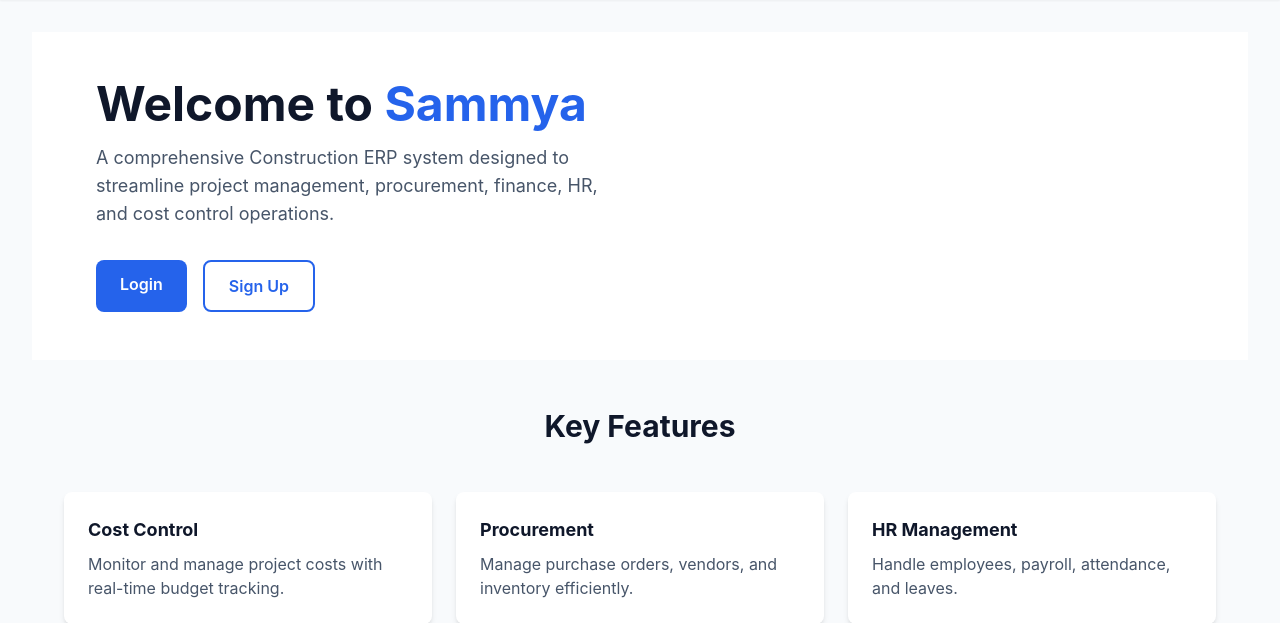
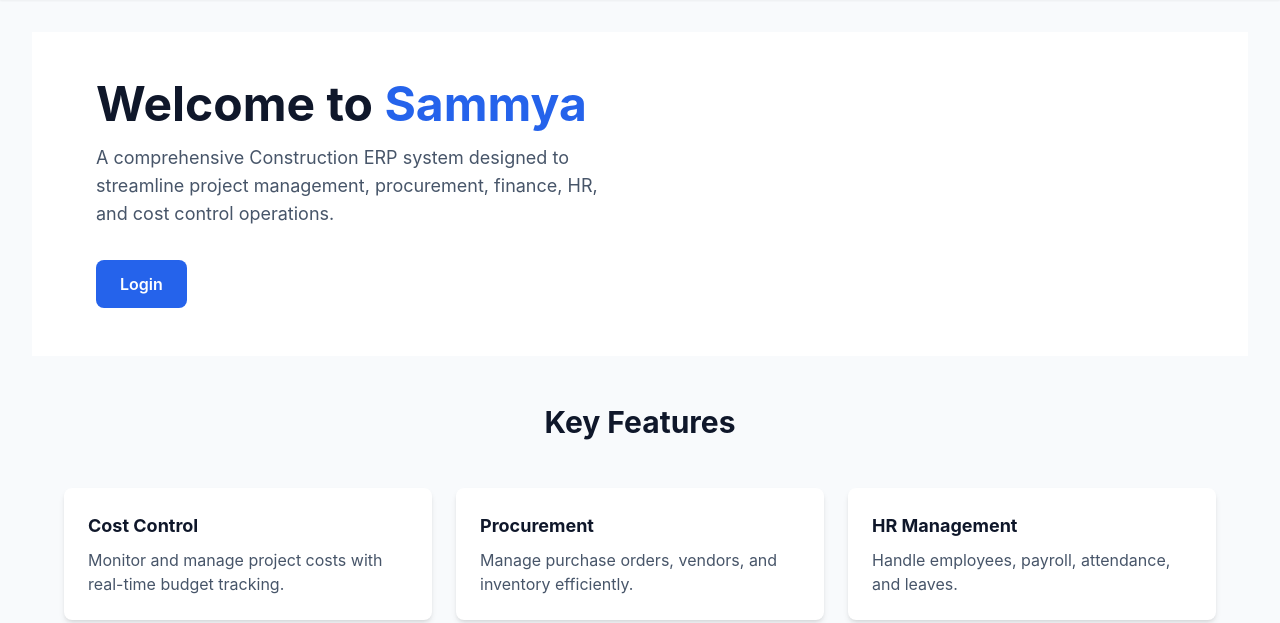
Before and after one commit to fitaccessng/sammya, a Flask app: page / in a window 1280 px wide. Shown: the part 65-688 px from the top of the page. Run offline with Flask 3, Linux system fonts and the light colour scheme; some libraries are stand-ins or nearby versions.

Commit message:
Update index.html

```diff
--- a/app/templates/index.html
+++ b/app/templates/index.html
@@ -24,9 +24,9 @@
                         <a href="{{ url_for('main.login') }}" class="px-6 py-3 bg-blue-600 text-white font-semibold rounded-lg hover:bg-blue-700 transition">
                             Login
                         </a>
-                        <a href="{{ url_for('main.signup') }}" class="px-6 py-3 border-2 border-blue-600 text-blue-600 font-semibold rounded-lg hover:bg-blue-50 transition">
+                        <!-- <a href="{{ url_for('main.signup') }}" class="px-6 py-3 border-2 border-blue-600 text-blue-600 font-semibold rounded-lg hover:bg-blue-50 transition">
                             Sign Up
-                        </a>
+                        </a> -->
                     {% endif %}
                 </div>
             </div>
```
